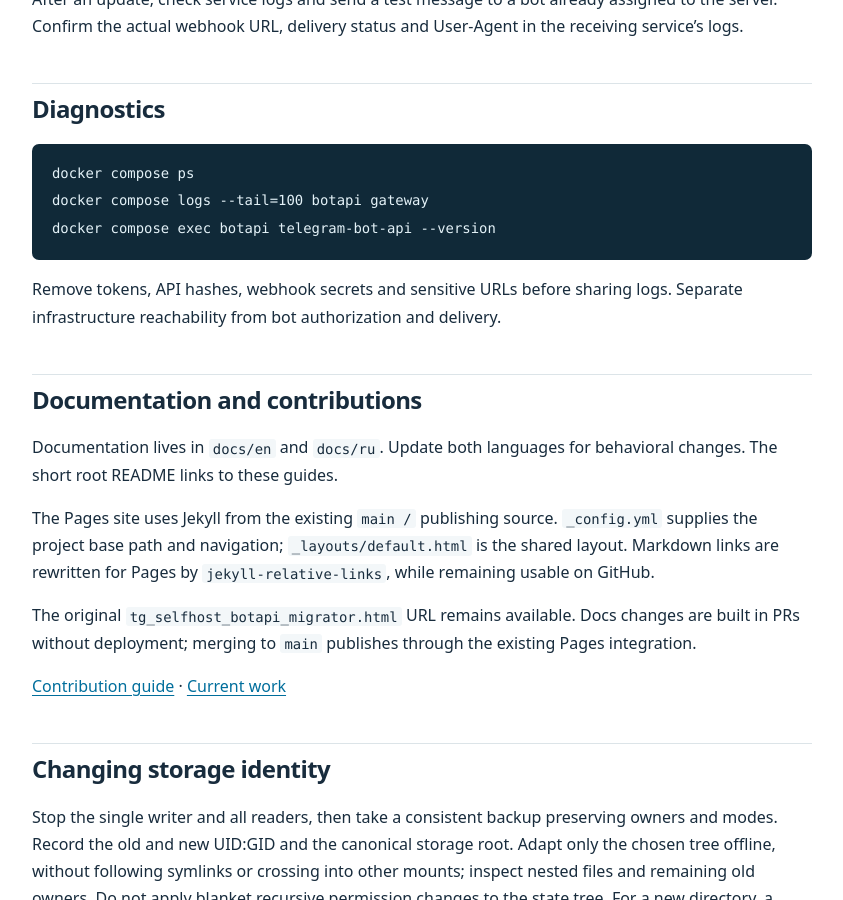
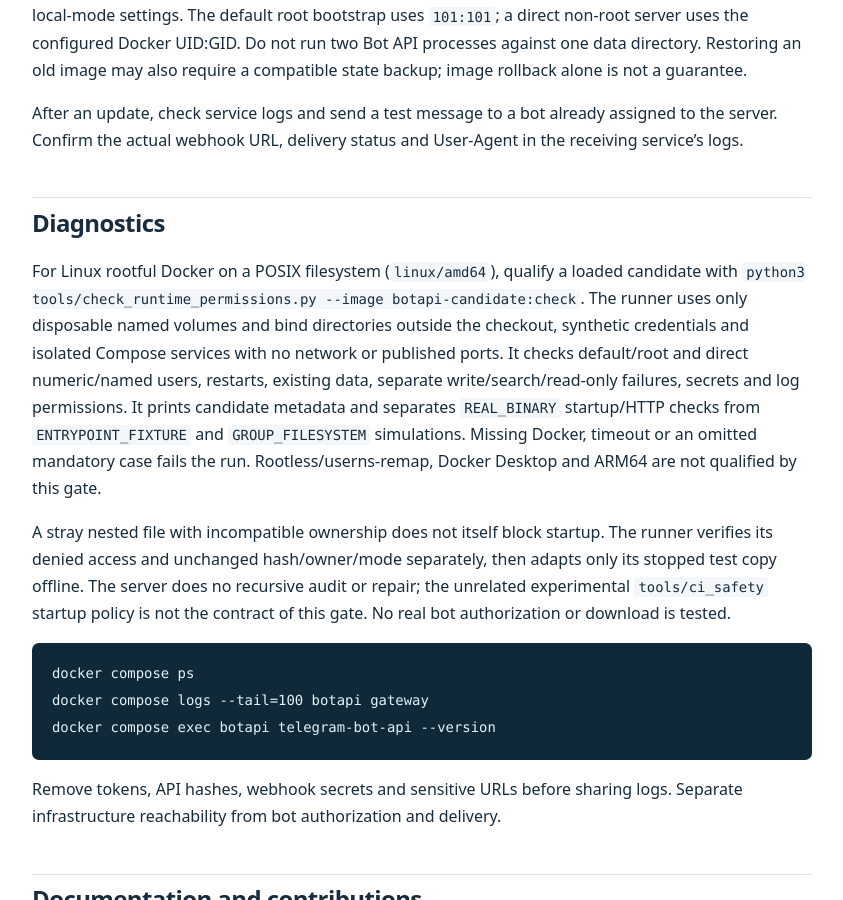
Before and after one commit to ichinya/tg-selfhost-botapi, a Jekyll site: the page built from docs/en/maintenance.md, in a window 1280 px wide and 900 px high, scrolled down 1522 px. Shown: the whole window, without its empty margins (326-1169 px from the left). Built offline with Jekyll 4.4.1, drawn with Linux system fonts in a browser that asks for light colours; some of the changed text lies outside the part shown.

Commit message:
fix: проверять non-root и состав образа в CI (round 1, Refs #21)

````diff
--- a/docs/en/maintenance.md
+++ b/docs/en/maintenance.md
@@ -11,16 +11,21 @@ The image workflow checks official tdlib source and the Alpine 3.22 digest every
 night around **04:37 Asia/Yekaterinburg** (23:37 UTC), on default-branch changes,
 and on manual runs. GitHub may delay scheduled runs.
 
-The build key covers the resolved revisions/digests and the recipe, entrypoint,
-patch and image tests. If the corresponding published build exists, compilation
-is skipped. If registry inspection cannot confirm it, the pipeline rebuilds.
+The build key covers the resolved revisions/digests, recipe, entrypoint, patch,
+Compose files, permission runner and all issue-21 acceptance fixtures. If the
+corresponding published build exists, compilation is skipped and that candidate
+is loaded by registry digest. Its build-key and source-revision labels are
+checked, then the same smoke and runtime gates run again. If registry inspection
+cannot confirm it, the pipeline rebuilds.
 
 For a new build it:
 
 1. Checks that the User-Agent patch applies to the selected official revision.
 2. Compiles the entire server.
 3. Runs `--version`, checks the header string in the binary and validates entrypoint syntax.
-4. Publishes `ghcr.io/ichinya/tg-selfhost-botapi:build-<key>` and promotes `latest`.
+4. Runs the mandatory Linux permission matrix, including the restricted reader.
+5. Publishes `ghcr.io/ichinya/tg-selfhost-botapi:build-<key>`, verifies its digest
+   resolves to the tested local image ID and promotes that digest to `latest`.
 
 Failed checks leave the previously published `latest` in place. Pull requests do
 not publish. A binary string check is not a live webhook-delivery test.
@@ -64,6 +69,23 @@ User-Agent in the receiving service's logs.
 
 ## Diagnostics
 
+For Linux rootful Docker on a POSIX filesystem (`linux/amd64`), qualify a loaded
+candidate with `python3 tools/check_runtime_permissions.py --image
+botapi-candidate:check`. The runner uses only disposable named volumes and bind
+directories outside the checkout, synthetic credentials and isolated Compose
+services with no network or published ports. It checks default/root and direct
+numeric/named users, restarts, existing data, separate write/search/read-only
+failures, secrets and log permissions. It prints candidate metadata and separates
+`REAL_BINARY` startup/HTTP checks from `ENTRYPOINT_FIXTURE` and `GROUP_FILESYSTEM`
+simulations. Missing Docker, timeout or an omitted mandatory case fails the run.
+Rootless/userns-remap, Docker Desktop and ARM64 are not qualified by this gate.
+
+A stray nested file with incompatible ownership does not itself block startup.
+The runner verifies its denied access and unchanged hash/owner/mode separately,
+then adapts only its stopped test copy offline. The server does no recursive
+audit or repair; the unrelated experimental `tools/ci_safety` startup policy is
+not the contract of this gate. No real bot authorization or download is tested.
+
 ```sh
 docker compose ps
 docker compose logs --tail=100 botapi gateway
@@ -89,6 +111,7 @@ existing Pages integration.
 
 [Contribution guide](../../CONTRIBUTING.md) ·
 [Current work](https://github.com/ichinya/tg-selfhost-botapi/issues/19)
+
 ## Changing storage identity
 
 Stop the single writer and all readers, then take a consistent backup preserving
--- a/tools/check_docs.py
+++ b/tools/check_docs.py
@@ -66,7 +66,8 @@ def check(root):
     retained = root / source.name
     if retained.is_file() and retained.read_bytes() != source.read_bytes():
         errors.append("The original migrator must be copied without changes")
-    for private in ("Dockerfile", "nginx.conf", "docker-entrypoint.sh", "migrate_off_to_self.sh", "tools", "data"):
+    for private in ("Dockerfile", "nginx.conf", "docker-entrypoint.sh", "migrate_off_to_self.sh", "tools", "data",
+                    "docker-compose.nonroot.yml"):
         if (root / private).exists():
             errors.append(f"Non-documentation content published: {private}")
     if errors:
--- a/tools/image_inputs.py
+++ b/tools/image_inputs.py
@@ -11,6 +11,12 @@ RECIPE = (
     "Dockerfile", ".dockerignore", "docker-entrypoint.sh", "patches/webhook-user-agent.patch",
     "tools/image_inputs.py", "tools/test_image_inputs.py", "tools/test_entrypoint.py",
     "tools/test_webhook_user_agent.py",
+    "docker-compose.yml", "docker-compose.build.yml", "docker-compose.nonroot.yml",
+    "tools/check_runtime_permissions.py",
+    "tools/fixtures/issue21/entrypoint-probe.sh",
+    "tools/fixtures/issue21/docker-compose.reader.yml",
+    "tools/fixtures/issue21/reader-probe.sh",
+    "tools/fixtures/issue21/test_runtime_permissions.py",
     ".github/workflows/image.yml",
 )
 
````
Also changed, not shown: CONTRIBUTING.md (+8 -0 lines), docs/en/migration.md (+1 -0 lines), docs/ru/maintenance.md (+26 -4 lines), docs/ru/migration.md (+1 -0 lines), tools/test_image_inputs.py (+15 -1 lines), .github/workflows/image.yml.
